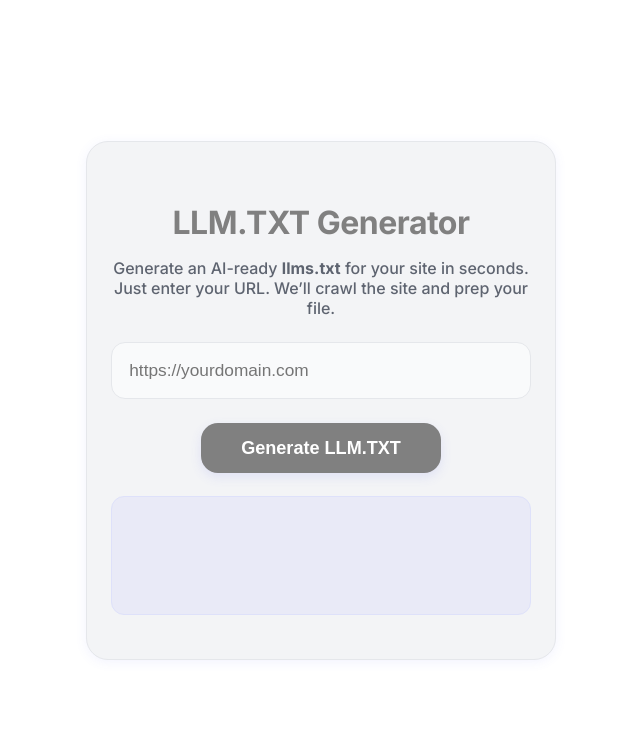
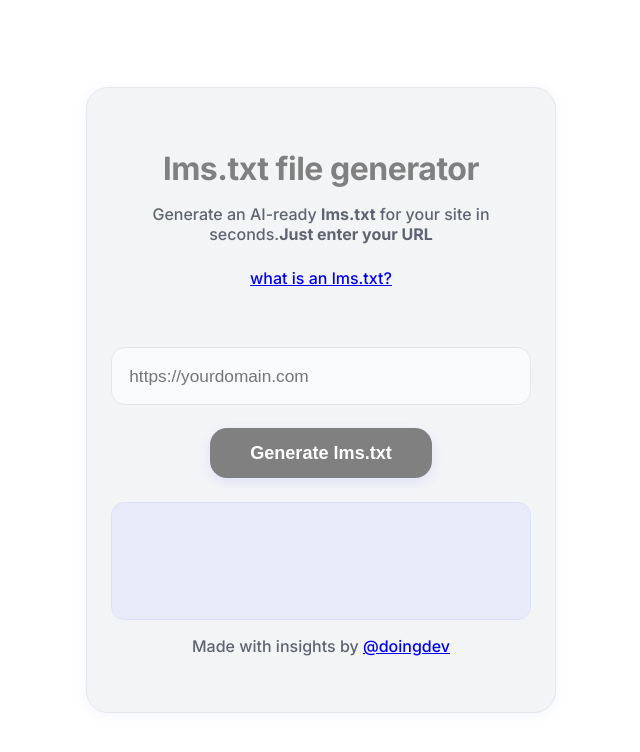
Before and after one commit to doingdev/devsite, a plain HTML site: page crawler/index.html in a window 1280 px wide. Shown: the whole page, without its empty margins (319-959 px from the left). Drawn offline with Linux system fonts and the light colour scheme.

Commit message:
update visuals

```diff
--- a/crawler/index.html
+++ b/crawler/index.html
@@ -55,6 +55,7 @@
       margin-bottom: 1.25em;
     }
     input[type="url"] {
+      margin-top: 35px;
       padding: 1em;
       border-radius: 14px;
       border: 1.8px solid var(--border);
@@ -121,20 +122,26 @@
 </head>
 <body>
   <div class="shell">
-    <h1>LLM.TXT Generator</h1>
-    <p>Generate an AI-ready <b>llms.txt</b> for your site in seconds.<br>
-      Just enter your URL. We’ll crawl the site and prep your file.</p>
+    <h1>lms.txt file generator</h1>
+    <p>Generate an AI-ready <strong>lms.txt</strong> for your site in seconds.<strong>Just enter your URL</strong></p>
+    <p><a class="mb-3" href="https://llmstxt.org/"> what is an lms.txt?</a></p>
+
     <form id="llmtxt-form">
       <div class="form-group">
         <input id="url" type="url" placeholder="https://yourdomain.com" required autocomplete="off"/>
       </div>
-      <button type="submit">Generate LLM.TXT</button>
+      <button type="submit">Generate lms.txt</button>
     </form>
     <div id="status" class="status"></div>
     <div id="result" class="result"></div>
     <div>
       <button id="download-btn" style="display:none;">Download llms.txt</button>
     </div>
+    <footer>
+      <div class="text-center mt-4">
+        <p class="text-muted small">Made with insights by <a href="https://doingdev.github.io/devsite/">@doingdev</a></p>
+      </div>
+    </footer>
   </div>
   <script>
     const form = document.getElementById('llmtxt-form');
```
Also changed, not shown: index.html (+9 -7 lines).
